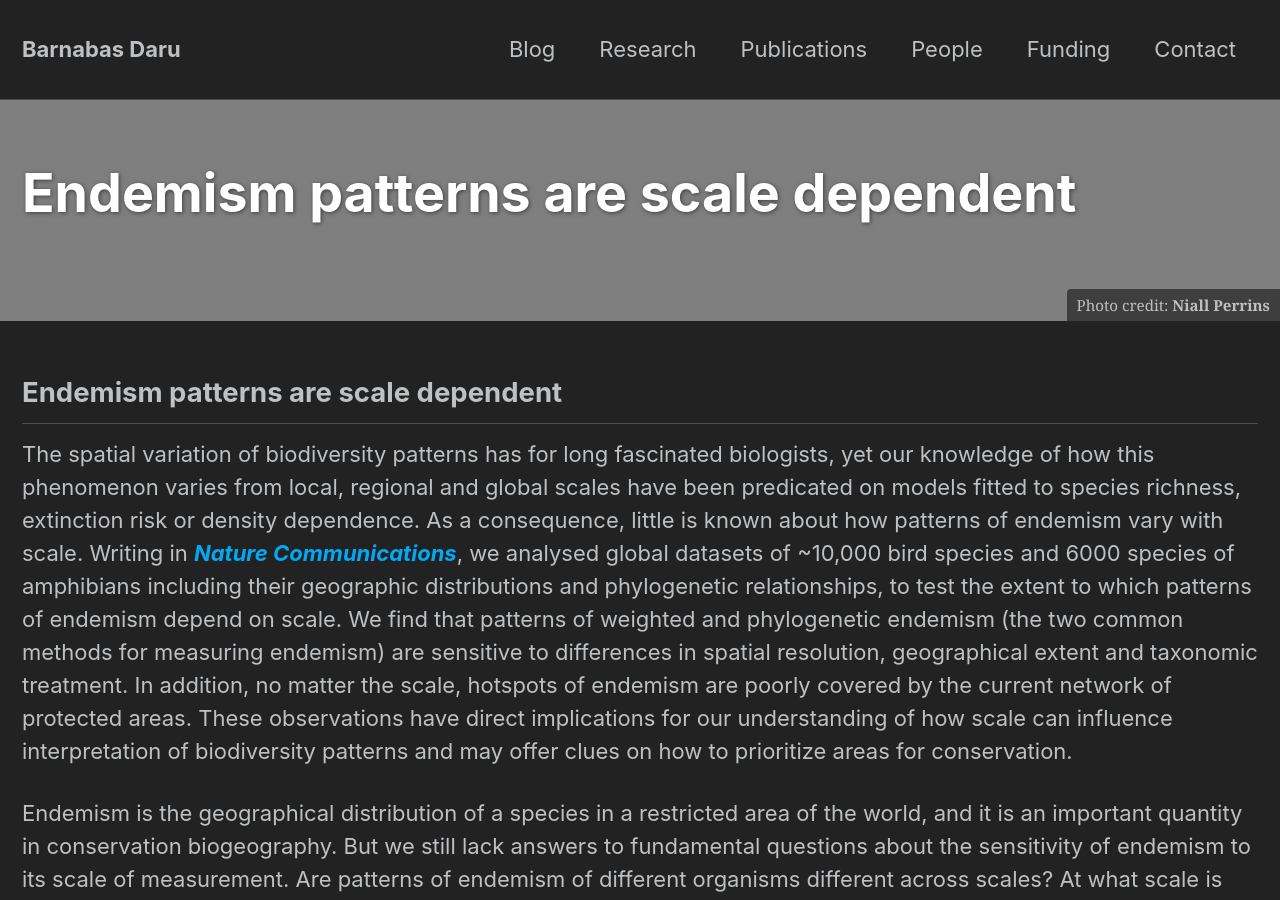
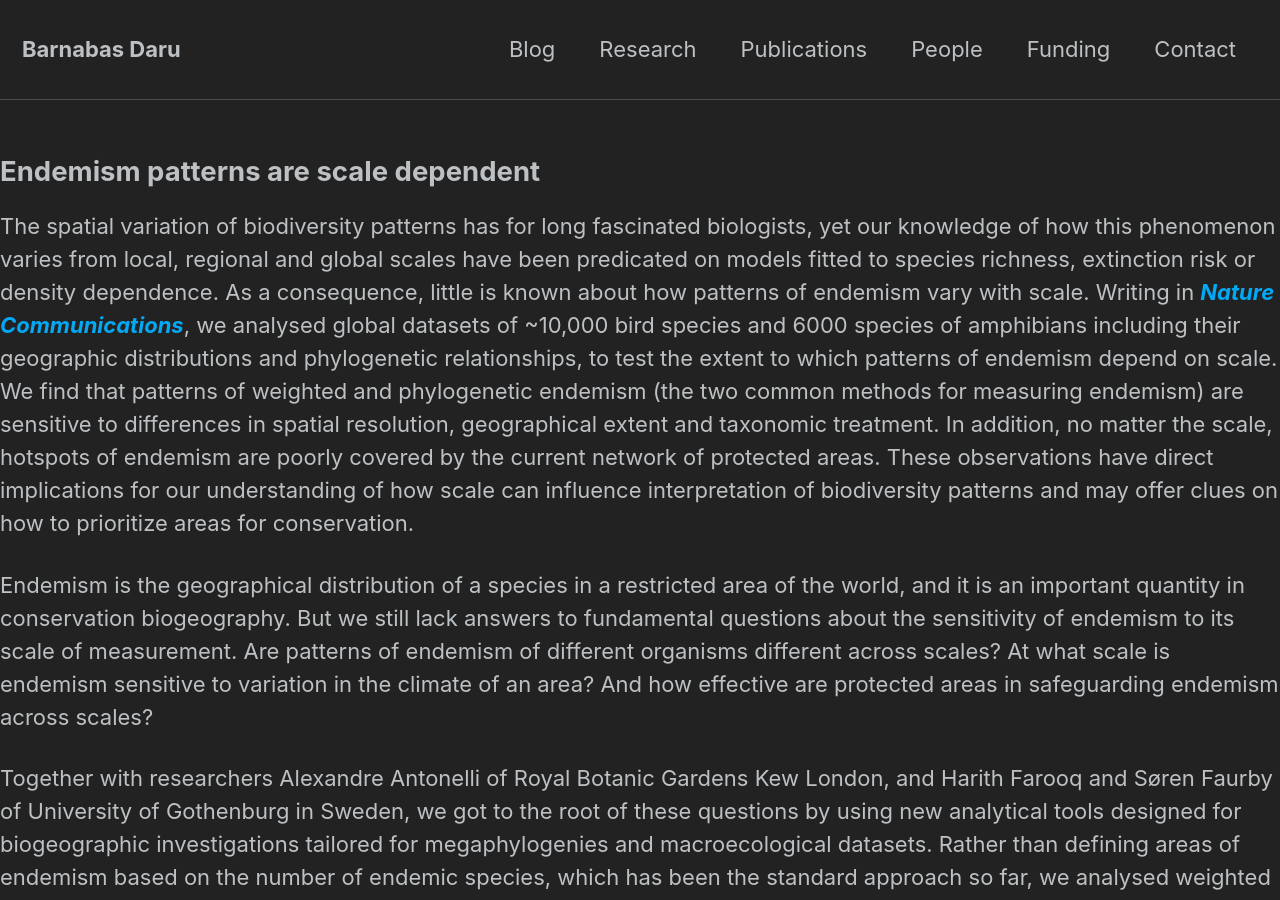
Before and after one commit to darunabas/darulab.github.io, a Jekyll site: the page built from _posts/2020-11-20-Endemism-Scale-Dependent.md, in a window 1280 px wide and 900 px high. Built offline with Jekyll 4.4.1, drawn with Linux system fonts in a browser that asks for light colours; nearby versions of some CDN libraries; our own code applies the rules of GitHub Pages for plain Markdown files; some of the changed lines change nothing that is shown.

Commit message:
Update 2020-11-20-Endemism-Scale-Dependent.md

```diff
--- a/_posts/2020-11-20-Endemism-Scale-Dependent.md
+++ b/_posts/2020-11-20-Endemism-Scale-Dependent.md
@@ -1,11 +1,11 @@
 ---
-layout: splash
 title: Endemism patterns are scale dependent
 date: 2020-11-20 19:53:57.000000000 -04:00
 type: post
 published: true
 status: publish
 share: true
+excerpt_separator: <!--more-->
 categories:
 - Updates
 header:
@@ -21,6 +21,8 @@ tags:
 ## Endemism patterns are scale dependent
 
 The spatial variation of biodiversity patterns has for long fascinated biologists, yet our knowledge of how this phenomenon varies from local, regional and global scales have been predicated on models fitted to species richness, extinction risk or density dependence. As a consequence, little is known about how patterns of endemism vary with scale. Writing in [**_Nature Communications_**](https://doi.org/10.1038/s41467-020-15921-6){:target="_blank"}, we analysed global datasets of ~10,000 bird species and 6000 species of amphibians including their geographic distributions and phylogenetic relationships, to test the extent to which patterns of endemism depend on scale. We find that patterns of weighted and phylogenetic endemism (the two common methods for measuring endemism) are sensitive to differences in spatial resolution, geographical extent and taxonomic treatment. In addition, no matter the scale, hotspots of endemism are poorly covered by the current network of protected areas. These observations have direct implications for our understanding of how scale can influence interpretation of biodiversity patterns and may offer clues on how to prioritize areas for conservation.
+
+<!--more-->
 
 Endemism is the geographical distribution of a species in a restricted area of the world, and it is an important quantity in conservation biogeography. But we still lack answers to fundamental questions about the sensitivity of endemism to its scale of measurement. Are patterns of endemism of different organisms different across scales? At what scale is endemism sensitive to variation in the climate of an area? And how effective are protected areas in safeguarding endemism across scales?
 
```
